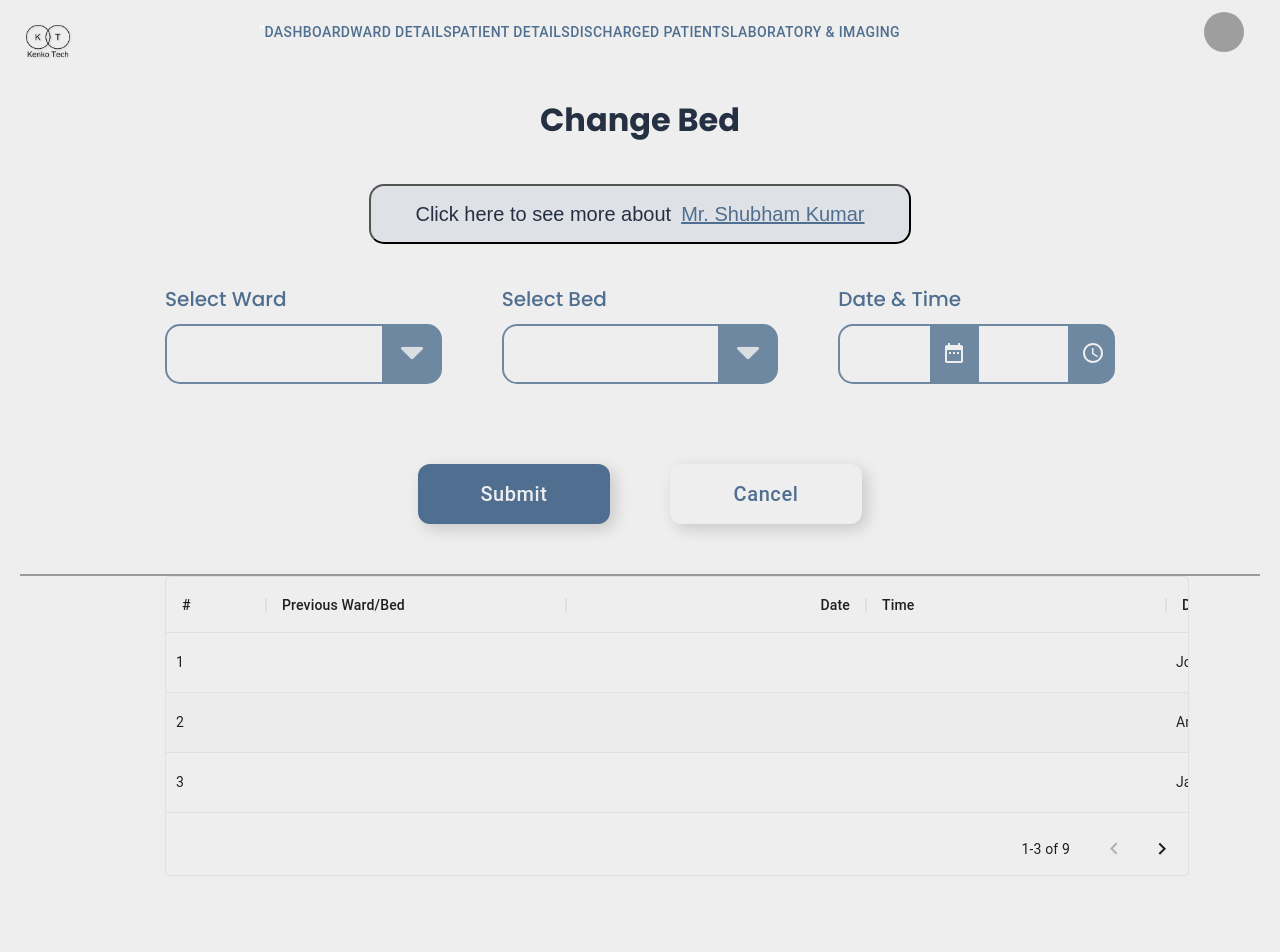
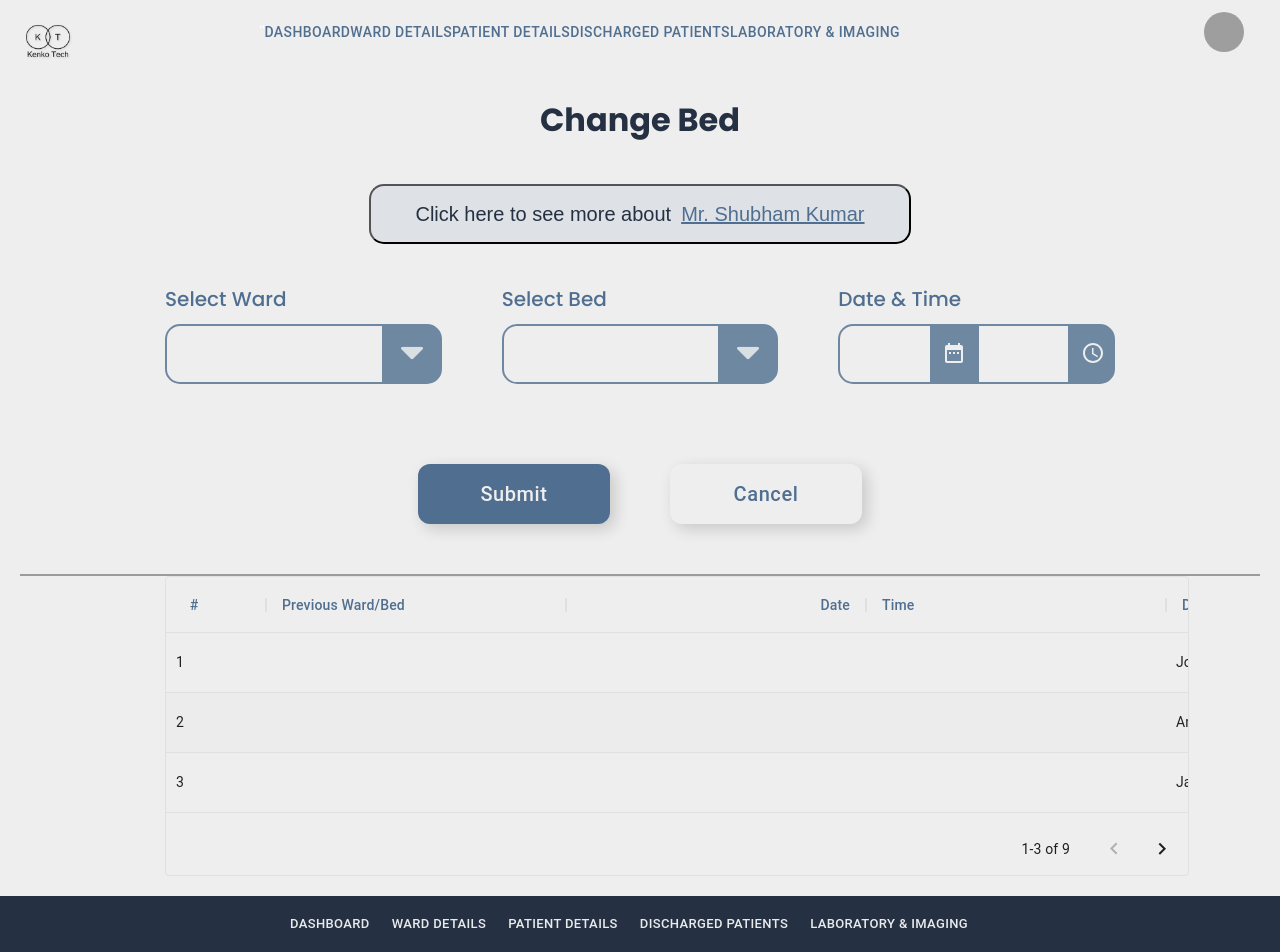
Before and after one commit to 1adityas/HMS, a React (Create React App) app: page / in a window 1280 px wide. Shown: the top 952 px of the page. Built offline with nearby package versions, Linux system fonts and the light colour scheme; grey boxes are pictures that could not be loaded.

Commit message:
data grid header color

```diff
--- a/src/components/DataGrid.css
+++ b/src/components/DataGrid.css
@@ -1,3 +1,15 @@
 body{
     font-family: 'poppins';
 }
+.super-app-theme--header
+{
+
+    color: #506F90;
+    text-align: center;
+    border-radius: 15px;
+}
+.headeralign
+{
+    text-align: center;
+    border-radius: 15px;
+}
--- a/src/components/DataGrid.js
+++ b/src/components/DataGrid.js
@@ -46,6 +46,8 @@ const columns = [
     field: "#",
     headerName: "#",
     width: 100,
+    headerAlign: 'center',
+    headerClassName: 'super-app-theme--header',
     valueGetter: (params) => {
       return `${params.getValue(params.id, "number") || ""} `;
     }
@@ -55,7 +57,9 @@ const columns = [
     field: "Previous Ward/Bed",
     textAlign: "centre",
     headerName: "Previous Ward/Bed",
-    width: 300
+    width: 300,
+    headerClassName: 'super-app-theme--header',
+
 
   },
   {
@@ -63,12 +67,16 @@ const columns = [
     headerName: "Date",
     type: "number",
     width: 300,
-    align: "center"
+    align: "center",
+    textAlign:"center",
+    headerClassName: 'super-app-theme--header',
   },
   {
     field: "Time",
     headerName: "Time",
+    align: "center",
     width: 300,
+    headerClassName: 'super-app-theme--header',
     renderCell: (cellValues) => {
       return (
         <div
@@ -76,7 +84,7 @@ const columns = [
             color: "blue",
             fontSize: 18,
             width: "100%",
-            textAlign: "center"
+            textAlign: "center",
           }}
         >
           {cellValues.value}
@@ -84,11 +92,15 @@ const columns = [
       );
     }
   },
-  { field: "Time", headerName: "Time", width: 300 },
+  { field: "Time",
+    headerName: "Time",
+    headerClassName: 'super-app-theme--header',
+    width: 300 },
 
   {
     field: "Doctor",
     headerName: "Doctor",
+    headerClassName: 'super-app-theme--header',
     description: "This column has a value getter and is not sortable.",
     color: "#253143",
     opacity: 1,
@@ -117,8 +129,8 @@ export default function DataGridDemo() {
   const classes = useStyles();
 
   return (
-    <div style={{
-      height: 300, width: "80%", textAlign: "center", marginLeft: "165px", marginRight: "165px", marginBottom: "80px"
+    <div className="headeralign" style={{
+      height: 300, width: "80%", textAlign: "center", marginLeft: "165px", marginRight: "165px", marginBottom: "20px"
     }}>
       < DataGrid
         rowHeight={60}
```
